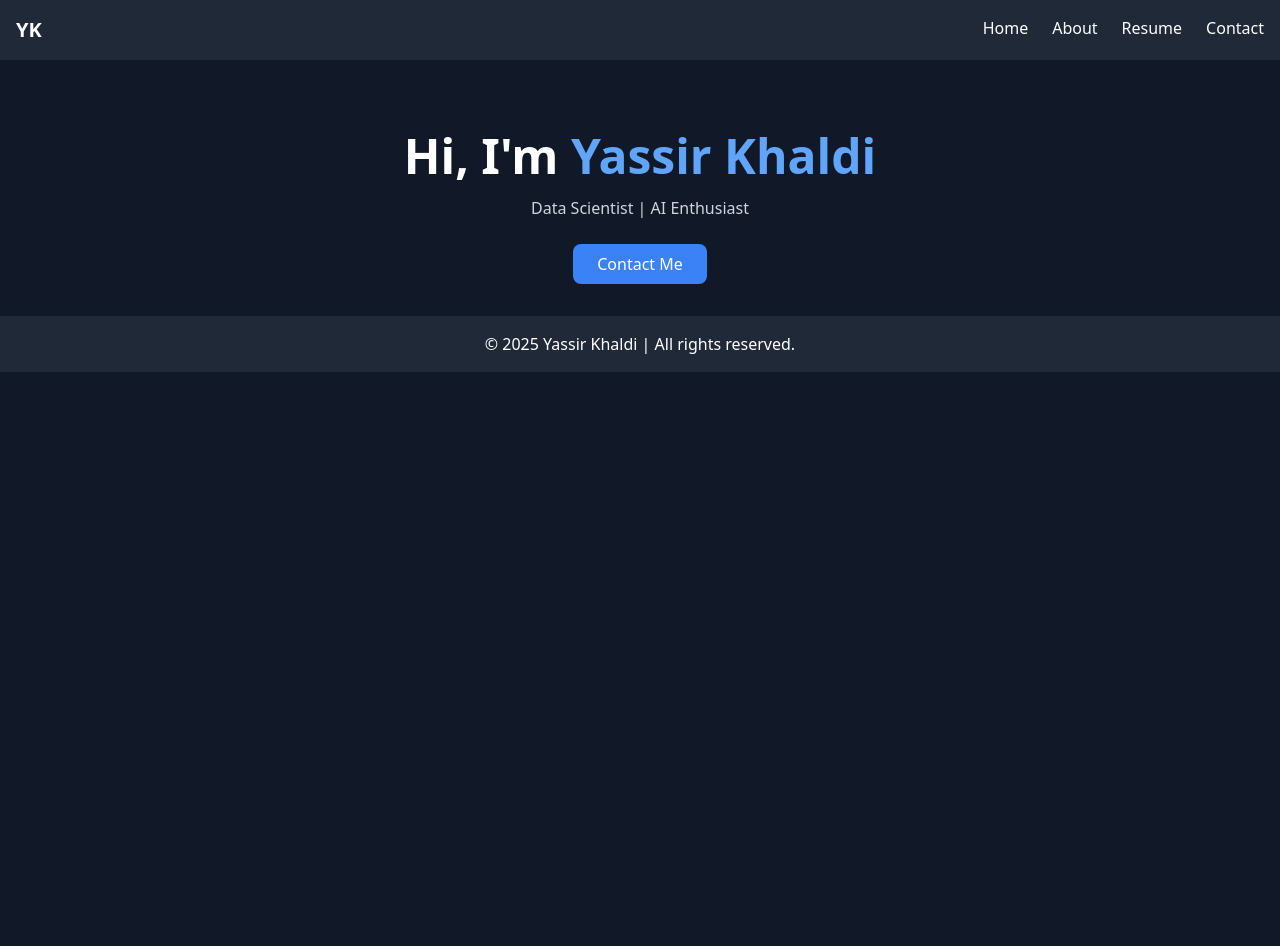
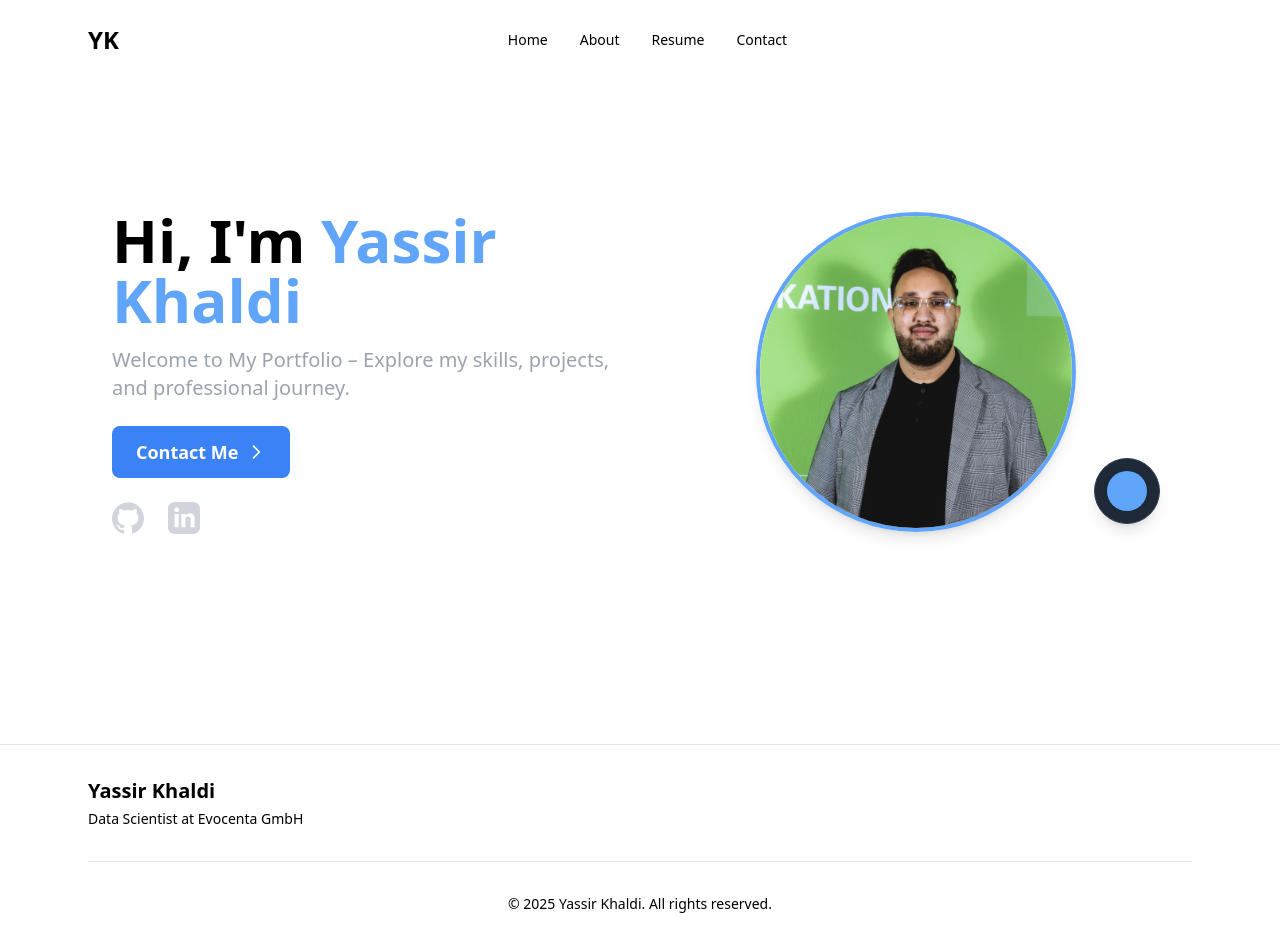
Before and after one commit to YassirKhaldi/yassir-portfolio, a Flask app: page / in a window 1280 px wide. Before the commit the page ends 372 px from the top, so only its background shows below. Run offline with Flask 3, Linux system fonts and the light colour scheme; some libraries are stand-ins or nearby versions.

Commit message:
Create home page

```diff
--- a/app.py
+++ b/app.py
@@ -4,19 +4,15 @@ app = Flask(__name__)
 
 @app.route("/")
 def home():
-    return render_template("index.html")
+    return render_template("index.html", current_year=2025)
 
 @app.route("/about")
 def about():
-    return render_template("about.html")
-
-@app.route("/resume")
-def resume():
-    return render_template("resume.html")
+    return render_template("about.html", current_year=2025)
 
 @app.route("/contact")
 def contact():
-    return render_template("contact.html")
+    return render_template("contact.html", current_year=2025)
 
 if __name__ == "__main__":
     app.run(debug=True)
--- a/templates/base.html
+++ b/templates/base.html
@@ -5,24 +5,15 @@
     <meta name="viewport" content="width=device-width, initial-scale=1.0">
     <title>Yassir Khaldi | Portfolio</title>
     <script src="https://cdn.tailwindcss.com"></script>
+    <link href="https://cdn.jsdelivr.net/npm/tailwindcss@2.2.19/dist/tailwind.min.css" rel="stylesheet">
 </head>
-<body class="bg-gray-900 text-white">
-    <nav class="flex justify-between p-4 bg-gray-800">
-        <h1 class="text-xl font-bold">YK</h1>
-        <ul class="flex space-x-6">
-            <li><a href="/" class="hover:text-blue-400">Home</a></li>
-            <li><a href="/about" class="hover:text-blue-400">About</a></li>
-            <li><a href="/resume" class="hover:text-blue-400">Resume</a></li>
-            <li><a href="/contact" class="hover:text-blue-400">Contact</a></li>
-        </ul>
-    </nav>
+<body class="bg-background text-foreground">
+    {% include 'navbar.html' %}
 
     <main class="container mx-auto p-8">
         {% block content %}{% endblock %}
     </main>
 
-    <footer class="p-4 bg-gray-800 text-center">
-        © 2025 Yassir Khaldi | All rights reserved.
-    </footer>
+    {% include 'footer.html' %}
 </body>
 </html>
--- /dev/null
+++ b/templates/footer.html
@@ -0,0 +1,25 @@
+<!-- footer.html -->
+<footer class="bg-card border-t border-border">
+    <div class="max-w-6xl mx-auto px-4 sm:px-6 py-8">
+        <div class="flex flex-col md:flex-row justify-between items-center">
+            <div class="mb-4 md:mb-0">
+                <h3 class="text-xl font-heading font-semibold">Yassir Khaldi</h3>
+                <p class="text-muted-foreground text-sm mt-1">Data Scientist at Evocenta GmbH</p>
+            </div>
+            <nav class="flex items-center space-x-6">
+                <a href="https://github.com/yassirkhaldi" class="text-foreground hover:text-primary transition-colors">
+                    <i class="github-icon"></i>
+                </a>
+                <a href="https://www.linkedin.com/in/yassir-khaldi-a8a480252/" class="text-foreground hover:text-primary transition-colors">
+                    <i class="linkedin-icon"></i>
+                </a>
+                <a href="mailto:yassirkhaldi0@gmail.com" class="text-foreground hover:text-primary transition-colors">
+                    <i class="email-icon"></i>
+                </a>
+            </nav>
+        </div>
+        <div class="mt-8 pt-8 border-t border-border text-center text-muted-foreground text-sm">
+            &copy; {{ current_year }} Yassir Khaldi. All rights reserved.
+        </div>
+    </div>
+</footer>
--- a/templates/index.html
+++ b/templates/index.html
@@ -1,11 +1,65 @@
 {% extends "base.html" %}
 
 {% block content %}
-<div class="flex flex-col items-center text-center mt-10">
-    <h1 class="text-5xl font-bold">Hi, I'm <span class="text-blue-400">Yassir Khaldi</span></h1>
-    <p class="text-gray-300 mt-4">Data Scientist | AI Enthusiast</p>
-    <a href="/contact" class="mt-6 bg-blue-500 px-6 py-2 rounded-lg text-white hover:bg-blue-700">
-        Contact Me
-    </a>
-</div>
+<section class="min-h-[85vh] flex items-center justify-center">
+    <div class="container mx-auto px-6 lg:px-20">
+        <div class="grid grid-cols-1 lg:grid-cols-2 gap-12 items-center">
+
+            <!-- Left Section: Text & Buttons -->
+            <div class="order-2 lg:order-1 text-center lg:text-left">
+                <h1 class="text-4xl md:text-5xl lg:text-6xl font-bold leading-tight mb-4">
+                    Hi, I'm <span class="text-blue-400">Yassir Khaldi</span>
+                </h1>
+                <p class="text-xl text-gray-400 mb-6">
+                    Welcome to My Portfolio – Explore my skills, projects, and professional journey.
+                </p>
+
+                <!-- Contact Button -->
+                <a href="/contact" class="inline-flex items-center bg-blue-500 px-6 py-3 rounded-lg
+                    text-white hover:bg-blue-700 transition-all text-lg font-semibold">
+                    Contact Me
+                    <svg class="ml-2 h-5 w-5" fill="none" stroke="currentColor" stroke-width="2"
+                        viewBox="0 0 24 24">
+                        <path stroke-linecap="round" stroke-linejoin="round" d="M9 5l7 7-7 7"></path>
+                    </svg>
+                </a>
+
+                <!-- Social Media Icons -->
+                <div class="flex justify-center lg:justify-start space-x-6 mt-6">
+                    <a href="https://github.com/YassirKhaldi" target="_blank"
+                        class="text-gray-300 hover:text-blue-400 transition-colors">
+                        <svg class="w-8 h-8" fill="currentColor" viewBox="0 0 24 24">
+                            <path d="M12 .297c-6.6 0-12 5.373-12 12 0 5.303 3.438 9.8 8.207 11.387.6.113.793-.26.793-.577v-2.277c-3.338.726-4.033-1.416-4.033-1.416-.546-1.387-1.333-1.758-1.333-1.758-1.088-.743.083-.727.083-.727 1.205.085 1.84 1.236 1.84 1.236 1.07 1.834 2.81 1.303 3.495.996.107-.775.418-1.304.762-1.605-2.665-.302-5.467-1.338-5.467-5.947 0-1.313.469-2.384 1.236-3.227-.124-.303-.535-1.522.117-3.17 0 0 1.008-.322 3.3 1.23a11.5 11.5 0 0 1 6 0c2.29-1.553 3.297-1.23 3.297-1.23.653 1.648.243 2.867.12 3.17.769.843 1.234 1.914 1.234 3.227 0 4.622-2.807 5.64-5.479 5.94.43.37.813 1.102.813 2.222v3.293c0 .32.193.693.8.576 4.765-1.588 8.2-6.084 8.2-11.385 0-6.627-5.373-12-12-12z"/>
+                        </svg>
+                    </a>
+                    <a href="https://www.linkedin.com/in/yassir-khaldi-a8a480252/" target="_blank"
+                        class="text-gray-300 hover:text-blue-400 transition-colors">
+                        <svg class="w-8 h-8" fill="currentColor" viewBox="0 0 24 24">
+                            <path d="M19 0h-14c-2.76 0-5 2.24-5 5v14c0 2.76 2.24 5 5 5h14c2.76 0 5-2.24 5-5v-14c0-2.76-2.24-5-5-5zm-11 19h-3v-10h3v10zm-1.5-11.49c-.97 0-1.75-.78-1.75-1.75s.78-1.75 1.75-1.75 1.75.78 1.75 1.75-.78 1.75-1.75 1.75zm13.5 11.49h-3v-5.6c0-3.39-4-3.13-4 0v5.6h-3v-10h3v1.3c1.4-2.6 7-2.79 7 2.5v6.2z"/>
+                        </svg>
+                    </a>
+                </div>
+            </div>
+
+            <!-- Right Section: Profile Image -->
+            <div class="order-1 lg:order-2 flex justify-center relative">
+                <div class="w-64 h-64 md:w-80 md:h-80 overflow-hidden rounded-full border-4 border-blue-400 shadow-lg">
+                    <img src="{{ url_for('static', filename='images/565A0333.jpg') }}"
+                        alt="Yassir Khaldi" class="w-full h-full object-cover">
+                </div>
+
+                <!-- Animated Blue Circle -->
+                <div class="absolute bottom-2 right-2 bg-gray-800 p-3 rounded-full border border-gray-700 shadow-lg">
+                    <div class="bg-blue-400 p-2 rounded-full">
+                        <span class="flex h-6 w-6 relative">
+                            <span class="animate-ping absolute inline-flex h-full w-full rounded-full bg-blue-400 opacity-30"></span>
+                            <span class="relative inline-flex rounded-full h-6 w-6 bg-blue-400"></span>
+                        </span>
+                    </div>
+                </div>
+            </div>
+
+        </div>
+    </div>
+</section>
 {% endblock %}
--- /dev/null
+++ b/templates/navbar.html
@@ -0,0 +1,30 @@
+<!-- navbar.html -->
+<nav class="fixed top-0 left-0 right-0 z-50 transition-all duration-300
+    {{ 'bg-background/80 backdrop-blur-md shadow-sm' if is_scrolled else 'bg-transparent' }}">
+    <div class="max-w-6xl mx-auto px-4 sm:px-6">
+        <div class="flex justify-between items-center py-4 md:py-6">
+            <!-- Logo -->
+            <div class="text-2xl font-heading font-bold">
+                <a href="/" class="hover:text-primary transition-colors">
+                    YK
+                </a>
+            </div>
+            <!-- Desktop Navigation -->
+            <nav class="hidden md:flex items-center space-x-8">
+                <a href="/" class="text-sm hover:text-primary transition-colors">Home</a>
+                <a href="/about" class="text-sm hover:text-primary transition-colors">About</a>
+                <a href="/resume" class="text-sm hover:text-primary transition-colors">Resume</a>
+                <a href="/contact" class="text-sm hover:text-primary transition-colors">Contact</a>
+            </nav>
+            <!-- Social Media Icons -->
+            <div class="flex items-center space-x-4">
+                <a href="https://github.com/yassirkhaldi" class="text-foreground hover:text-primary transition-colors">
+                    <i class="github-icon"></i>
+                </a>
+                <a href="https://www.linkedin.com/in/yassir-khaldi-a8a480252/" class="text-foreground hover:text-primary transition-colors">
+                    <i class="linkedin-icon"></i>
+                </a>
+            </div>
+        </div>
+    </div>
+</nav>
```
Also changed, not shown: static/images/565A0333.jpg (added), 1 other file.
